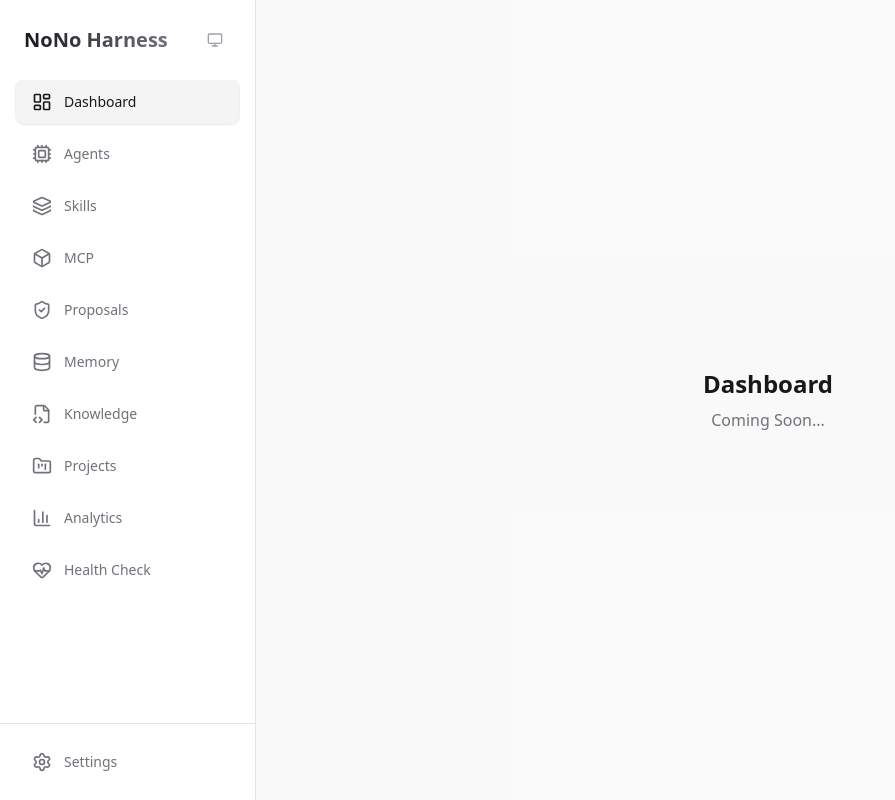
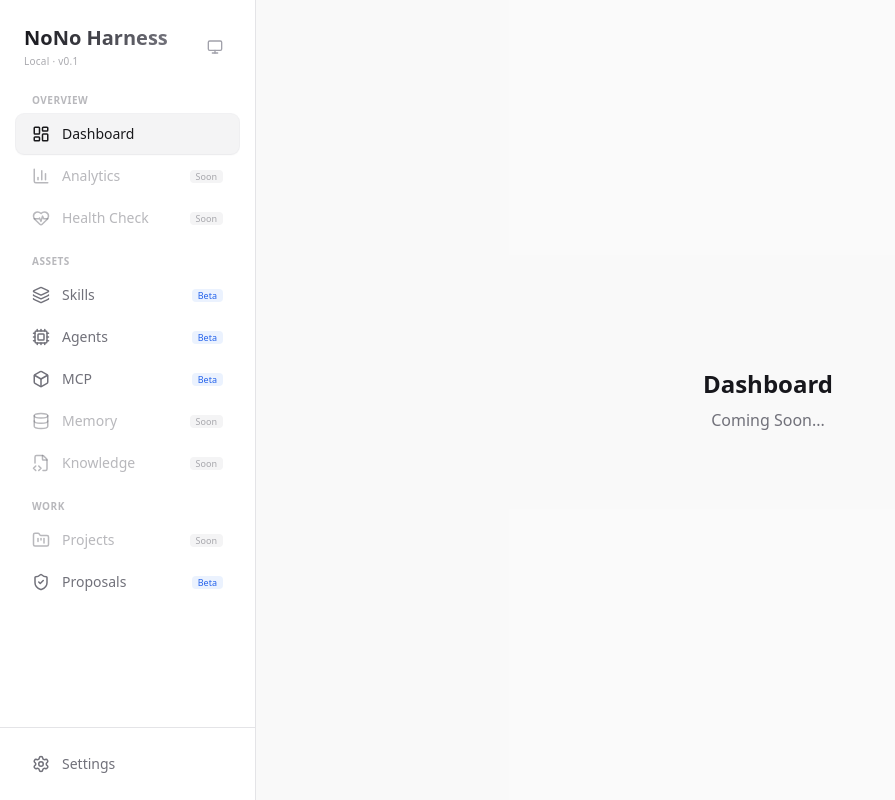
Before and after one commit to jackdu2333/nono-harness-manager, a React (Vite) app: page / in a window 1280 px wide. Shown: the whole page, without its empty margins (0-895 px from the left). Built offline with nearby package versions, Linux system fonts and the light colour scheme.

Commit message:
feat(ui): 左侧菜单分组(Overview/Assets/Work) + status badge + 视觉弱化 + 版本号

```diff
--- a/src/app/AppShell.tsx
+++ b/src/app/AppShell.tsx
@@ -1,62 +1,118 @@
 import { Outlet, NavLink } from "react-router-dom";
-import { LayoutDashboard, Settings, Layers, Box, Cpu, Database, FileCode2, ShieldCheck, FolderKanban, BarChart3, HeartPulse } from "lucide-react";
+import { LayoutDashboard, Settings, Layers, Box, Cpu, Database, FileCode2, ShieldCheck, FolderKanban, BarChart3, HeartPulse, type LucideIcon } from "lucide-react";
 import { ThemeToggle } from "../features/theme/ThemeToggle";
 
-const navItems = [
-  { icon: LayoutDashboard, label: "Dashboard", path: "/" },
-  { icon: Cpu, label: "Agents", path: "/agents" },
-  { icon: Layers, label: "Skills", path: "/skills" },
-  { icon: Box, label: "MCP", path: "/mcp" },
-  { icon: ShieldCheck, label: "Proposals", path: "/proposals" },
-  { icon: Database, label: "Memory", path: "/memory" },
-  { icon: FileCode2, label: "Knowledge", path: "/knowledge" },
-  { icon: FolderKanban, label: "Projects", path: "/projects" },
-  { icon: BarChart3, label: "Analytics", path: "/analytics" },
-  { icon: HeartPulse, label: "Health Check", path: "/health" },
+type NavStatus = 'Beta' | 'Soon' | 'Ready' | 'Disabled';
+
+interface NavItem {
+  icon: LucideIcon;
+  label: string;
+  path: string;
+  status?: NavStatus;
+}
+
+interface NavGroup {
+  label: string;
+  items: NavItem[];
+}
+
+// 子需求: 左侧菜单栏信息架构 — 分组 + status badge + 视觉弱化
+const navGroups: NavGroup[] = [
+  {
+    label: 'Overview',
+    items: [
+      { icon: LayoutDashboard, label: 'Dashboard', path: '/' },
+      { icon: BarChart3, label: 'Analytics', path: '/analytics', status: 'Soon' },
+      { icon: HeartPulse, label: 'Health Check', path: '/health', status: 'Soon' },
+    ],
+  },
+  {
+    label: 'Assets',
+    items: [
+      { icon: Layers, label: 'Skills', path: '/skills', status: 'Beta' },
+      { icon: Cpu, label: 'Agents', path: '/agents', status: 'Beta' },
+      { icon: Box, label: 'MCP', path: '/mcp', status: 'Beta' },
+      { icon: Database, label: 'Memory', path: '/memory', status: 'Soon' },
+      { icon: FileCode2, label: 'Knowledge', path: '/knowledge', status: 'Soon' },
+    ],
+  },
+  {
+    label: 'Work',
+    items: [
+      { icon: FolderKanban, label: 'Projects', path: '/projects', status: 'Soon' },
+      { icon: ShieldCheck, label: 'Proposals', path: '/proposals', status: 'Beta' },
+    ],
+  },
 ];
+
+const badgeClass: Record<NavStatus, string> = {
+  Beta: 'bg-blue-500/10 text-blue-600 dark:text-blue-400',
+  Soon: 'bg-muted text-muted-foreground/60',
+  Ready: 'bg-emerald-500/10 text-emerald-600 dark:text-emerald-400',
+  Disabled: 'bg-destructive/10 text-destructive',
+};
 
 export default function AppShell() {
   return (
     <div className="flex h-screen bg-background text-foreground overflow-hidden selection:bg-primary/30 transition-colors duration-200">
       <aside className="w-64 bg-sidebar border-r border-border flex flex-col h-full flex-shrink-0 transition-colors duration-200">
         <div className="p-6 flex items-center justify-between">
+          <div className="min-w-0">
             <h1 className="text-xl font-bold bg-gradient-to-r from-foreground to-muted-foreground bg-clip-text text-transparent truncate">
               NoNo Harness
             </h1>
+            <p className="text-[10px] text-muted-foreground/60 mt-0.5 tracking-wide">Local · v0.1</p>
+          </div>
           <ThemeToggle />
         </div>
 
-        <nav className="flex-1 px-4 space-y-2 overflow-y-auto">
-          {navItems.map((item) => (
+        <nav className="flex-1 px-4 overflow-y-auto">
+          {navGroups.map((group, groupIdx) => (
+            <div key={group.label} className={groupIdx > 0 ? 'mt-4' : ''}>
+              <div className="px-4 mb-1.5 text-[10px] font-semibold uppercase tracking-wider text-muted-foreground/50">
+                {group.label}
+              </div>
+              <div className="space-y-0.5">
+                {group.items.map((item) => (
                   <NavLink
                     key={item.path}
                     to={item.path}
                     className={({ isActive }) =>
-                `flex items-center gap-3 px-4 py-3 rounded-lg text-sm font-medium transition-all duration-200 ${
+                      `flex items-center gap-3 px-4 py-2.5 rounded-lg text-sm font-medium transition-all duration-200 ${
                         isActive
-                    ? "bg-accent text-accent-foreground shadow-sm ring-1 ring-border/50"
-                    : "text-muted-foreground hover:text-foreground hover:bg-accent/50"
+                          ? 'bg-accent text-accent-foreground shadow-sm ring-1 ring-border/50'
+                          : item.status === 'Soon'
+                            ? 'text-muted-foreground/50 hover:text-muted-foreground hover:bg-accent/30'
+                            : 'text-muted-foreground hover:text-foreground hover:bg-accent/50'
                       }`
                     }
                   >
-              <item.icon className="w-5 h-5" />
-              {item.label}
+                    <item.icon className="w-[18px] h-[18px] shrink-0" />
+                    <span className="flex-1 truncate">{item.label}</span>
+                    {item.status && (
+                      <span className={`text-[9px] px-1.5 py-0.5 rounded font-medium leading-none ${badgeClass[item.status]}`}>
+                        {item.status}
+                      </span>
+                    )}
                   </NavLink>
+                ))}
+              </div>
+            </div>
           ))}
         </nav>
 
-        <div className="p-4 border-t border-border space-y-2">
+        <div className="p-4 border-t border-border">
           <NavLink
             to="/settings"
             className={({ isActive }) =>
-              `flex items-center gap-3 px-4 py-3 rounded-lg text-sm font-medium transition-all duration-200 ${
+              `flex items-center gap-3 px-4 py-2.5 rounded-lg text-sm font-medium transition-all duration-200 ${
                 isActive
-                  ? "bg-accent text-accent-foreground shadow-sm ring-1 ring-border/50"
-                  : "text-muted-foreground hover:text-foreground hover:bg-accent/50"
+                  ? 'bg-accent text-accent-foreground shadow-sm ring-1 ring-border/50'
+                  : 'text-muted-foreground hover:text-foreground hover:bg-accent/50'
               }`
             }
           >
-            <Settings className="w-5 h-5" />
+            <Settings className="w-[18px] h-[18px]" />
             Settings
           </NavLink>
         </div>
```
Lines whose indentation alone changed are shown as unchanged.
